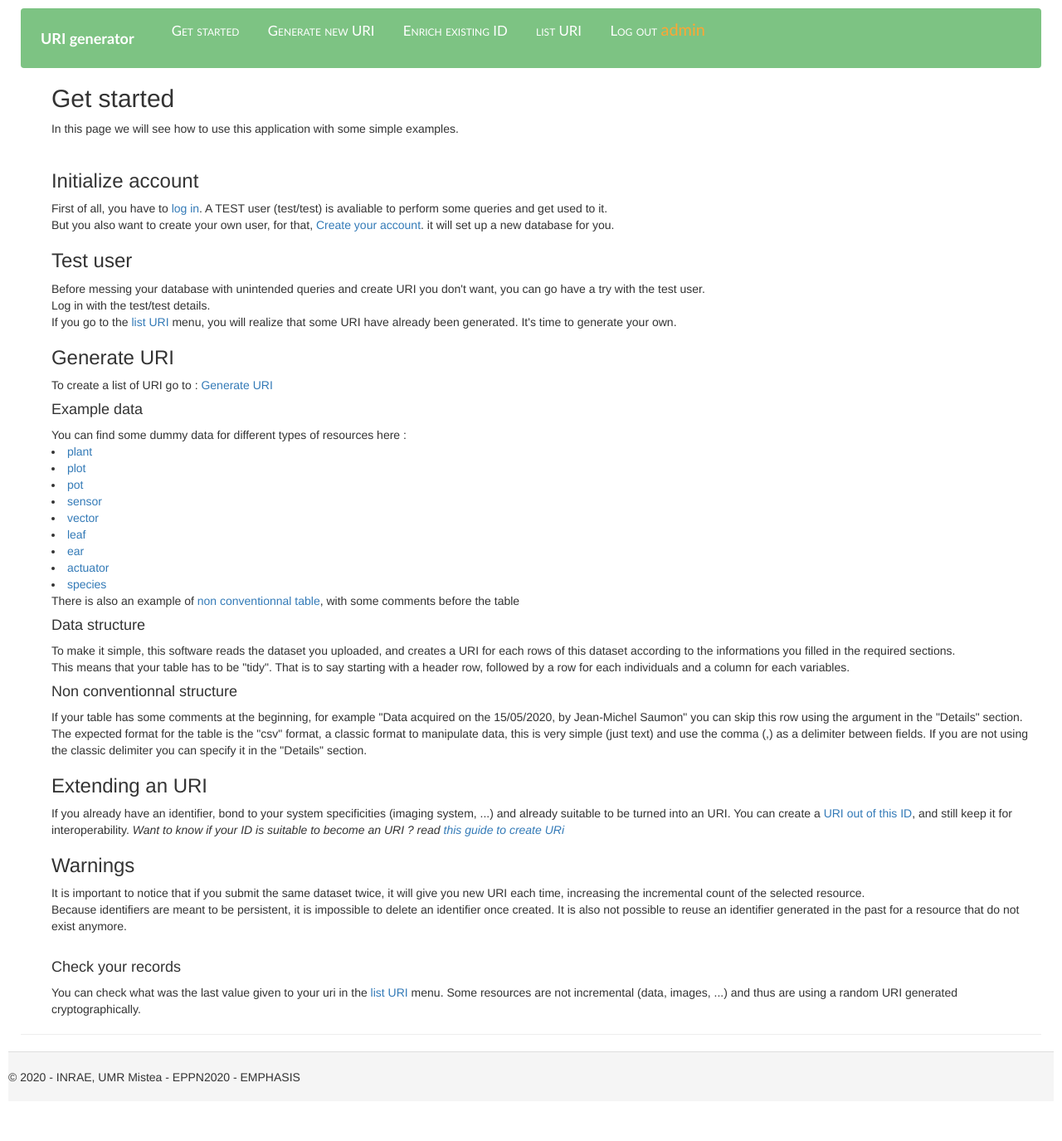
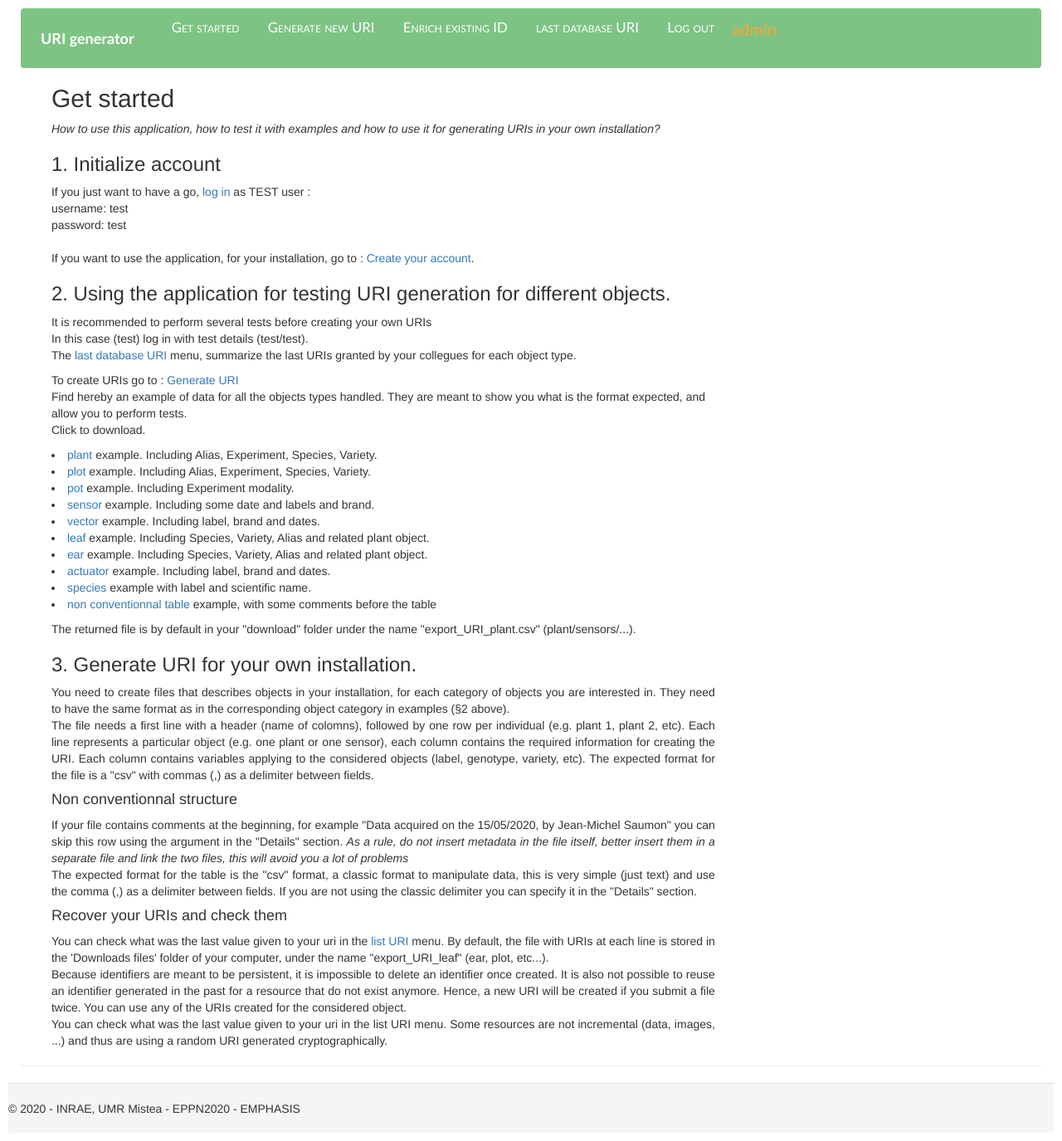
Before and after one commit to niio972/uri-generator, a Flask app: page /get_started in a window 1280 px wide. Shown: the whole page at 83% size. Before the commit the page ends 1305 px from the top, so only its background shows below. Run offline with Flask 2, Linux system fonts and the light colour scheme; a user stored in the database is signed in; some libraries are stand-ins or nearby versions.

Commit message:
phrasing

```diff
--- a/main.py
+++ b/main.py
@@ -1,4 +1,4 @@
-from flask import render_template, Flask, session, url_for, request, redirect, jsonify, send_file, flash
+from flask import render_template, Flask, session, url_for, request, redirect, jsonify, send_file, send_from_directory, flash, make_response
 from werkzeug.security import generate_password_hash, check_password_hash
 from datetime import datetime
 from flask_sqlalchemy import SQLAlchemy
@@ -8,11 +8,12 @@ import random
 import pandas as pd
 import os
 dir_path = os.path.dirname(os.path.realpath(__file__))
-
+ALLOWED_EXTENSIONS = {'txt', 'pdf', 'png', 'jpg', 'jpeg', 'gif', "csv"}
 app = Flask(__name__)
 app.secret_key = b'52d8851b5d6cbe74f7c8bb01974008140b0ae997e5b2efd987ed5b90'
 app.config['SQLALCHEMY_DATABASE_URI'] = 'sqlite:///custom_design.db'
 db = SQLAlchemy(app)
+
 
 ### Models
 class user_collected_URI(db.Model):
@@ -26,6 +27,7 @@ class User(db.Model):
     __tablename__ = "users"
     id = db.Column(db.Integer, primary_key=True)
     username = db.Column(db.String)
+    #to avoid storage of clear text password
     password_hash =db.Column(db.String)
     def set_password(self, password):
         self.password_hash = generate_password_hash(password)
@@ -34,8 +36,8 @@ class User(db.Model):
         return check_password_hash(self.password_hash, password)
 
 ### Menu
-@app.route('/home', methods=['GET', 'POST'])
-@app.route('/', methods=['GET', 'POST'])
+@app.route('/home')
+@app.route('/')
 def home():
     if 'logged_in' not in session:
         session['logged_in']=False
@@ -51,10 +53,10 @@ def login():
         user = User.query.filter_by(username=request.form['username']).first()
         if user is None or not user.check_password(request.form['password']):
             flash('Invalid username or password')
-            return redirect(url_for('login'))
+            return render_template("login.html", statut = session['logged_in'])
         session['username'] = request.form['username']
         session['logged_in'] = True
-        return redirect(url_for('home'))
+        return render_template('home.html', username = session['username'], statut = session['logged_in'])
     return render_template("login.html", statut = session['logged_in'])
 
 @app.route("/new_user", methods=['GET', 'POST'])
@@ -81,26 +83,26 @@ def create_user():
         db.session.add(init6)
         db.session.add(init7)
         db.session.commit()
-        return redirect(url_for('login'))
+        return render_template("login.html", statut = session['logged_in'])
     else:
         return render_template('new_user.html')
 
 @app.route("/logout")
 def logout():
     session['logged_in'] = False
-    return redirect(url_for('home'))
+    return render_template('home.html', username = session['username'], statut = session['logged_in'])
 
 @app.route("/get_started")
 def get_started():
     return render_template("get_started.html", username = session['username'],  statut = session['logged_in'])
-###
+
+### Fonctions
 @app.route("/import_dataset", methods = ['GET', 'POST'])
 def import_dataset():
     if request.method == 'POST':
-
         if not (session['logged_in']):
             flash('You need to be connected to use this functionnality')
-            return redirect(url_for('import_dataset'))
+            return render_template("import.html", username = session['username'], installation = session['installation'], statut = session['logged_in'])
 
         session['hostname'] = request.form['hostname']
         session['installation'] = request.form['installation']
@@ -118,7 +120,7 @@ def import_dataset():
           dataset = pd.read_csv(os.path.join(dir_path,'uploads','uploaded_file.csv'), sep=SepSetting, skiprows=skipSetting)
         except pd.errors.EmptyDataError:
           flash("Invalid file, did you submit a csv file ?")
-          return redirect(url_for('import_dataset'))
+          return render_template("import.html", username = session['username'], installation = session['installation'], statut = session['logged_in'])
         dataset = pd.read_csv(os.path.join(dir_path,'uploads','uploaded_file.csv'), sep=SepSetting, skiprows=skipSetting)
 
         if request.form.get('resource_type') in ['leaf', 'ear']:
@@ -126,7 +128,7 @@ def import_dataset():
                 dataset.eval(request.form['relplant'])
             except pd.core.computation.ops.UndefinedVariableError:
                 flash("Invalid column name, or invalid field separator, verify that comma (,) is used to delimit cells, or specify the separatr in the 'Detail' section")
-                return redirect(url_for("import_dataset"))
+                return render_template("import.html", username = session['username'], installation = session['installation'], statut = session['logged_in'])
             dataset_URI = add_URI_col(data=dataset, host = session['hostname'], installation=session['installation'], resource_type = request.form.get('resource_type') , project = request.form['project'], year = request.form['year'], datasup = request.form['relplant'])
 
         if request.form.get('resource_type') == "species":
@@ -134,7 +136,7 @@ def import_dataset():
                 dataset.eval(request.form['species'])
             except pd.core.computation.ops.UndefinedVariableError:
                 flash("Invalid column name, or invalid field separator, verify that comma (,) is used to delimit cells, or specify the separatr in the 'Detail' section")
-                return redirect(url_for("import_dataset"))
+                return render_template("import.html", username = session['username'], installation = session['installation'], statut = session['logged_in'])
             dataset_URI = add_URI_col(data=dataset, host = session['hostname'], installation=session['installation'], resource_type = request.form.get('resource_type') , datasup = request.form['species'])
 
         if request.form.get('resource_type') in ['plant', 'pot', 'plot']:
@@ -144,7 +146,11 @@ def import_dataset():
             dataset_URI = add_URI_col(data=dataset, host = session['hostname'], installation=session['installation'], resource_type = request.form.get('resource_type') , year = request.form['year'])
 
         dataset_URI.to_csv(os.path.join(dir_path,'uploads','export_URI'+request.form.get('resource_type') +'.csv'))
-        return send_file(os.path.join(dir_path,'uploads','export_URI'+request.form['resource_type']  +'.csv'))
+        return  send_from_directory(directory=dir_path, filename=os.path.join('uploads','export_URI'+request.form['resource_type']  +'.csv'), mimetype="text/csv", as_attachment=True)
+
+        # response = send_from_directory(directory=dir_path, filename=os.path.join('uploads','export_URI'+request.form['resource_type']  +'.csv'), mimetype="text/csv", as_attachment=True)
+        # response.headers['application'] = 'text/csv'
+        # return response
     else:
         if 'installation' in session:
             return render_template("import.html", username = session['username'], installation = session['installation'], statut = session['logged_in'])
@@ -156,7 +162,7 @@ def existing_id():
     if request.method == 'POST':
         if not (session['logged_in']):
             flash('You need to be connected to use this functionnality')
-            return redirect(url_for('existing_id'))
+            return render_template("existing.html", username = session['username'], installation = session['installation'], statut = session['logged_in'])
 
         session['hostname'] = request.form['hostname']
         session['installation'] = request.form['installation']
@@ -174,16 +180,16 @@ def existing_id():
           dataset = pd.read_csv(os.path.join(dir_path,'uploads','uploaded_file.csv'), sep=SepSetting, skiprows=skipSetting)
         except pd.errors.EmptyDataError:
           flash("Invalid file, did you submit a csv file ?")
-          return redirect(url_for('existing_id'))
+          return render_template("existing.html", username = session['username'], installation = session['installation'], statut = session['logged_in'])
         dataset = pd.read_csv(os.path.join(dir_path,'uploads','uploaded_file.csv'), sep=SepSetting, skiprows=skipSetting)
         try:
             dataset.eval(request.form['identifier'])
         except pd.core.computation.ops.UndefinedVariableError:
           flash("Invalid column name, or invalid field separator, verify that comma (,) is used to delimit cells, or specify the separatr in the 'Detail' section")
-          return redirect(url_for("existing_id"))
+          return render_template("existing.html", username = session['username'], installation = session['installation'], statut = session['logged_in'])
         dataset_URI = add_URI_col(data=dataset, host = session['hostname'], installation=session['installation'], resource_type = "existing" , datasup = request.form['identifier'])
         dataset_URI.to_csv(os.path.join(dir_path,'uploads','export_URI_existing_ID.csv'))
-        return send_file(os.path.join(dir_path,'uploads','export_URI_existing_ID.csv'))
+        return send_from_directory(directory=dir_path, filename=os.path.join('uploads','export_URI_existing_ID.csv'), mimetype="text/csv", as_attachment=True)
     else:
         if 'installation' in session:
             return render_template("existing.html", username = session['username'], installation = session['installation'], statut = session['logged_in'])
@@ -200,84 +206,13 @@ def your_database():
 @app.route('/data/<path:filename>')
 def download(filename):
     if "example" in filename:
-        return send_file(os.path.join(dir_path,'download',filename))
+        return send_from_directory(directory=dir_path, filename=os.path.join('download',filename), mimetype="text/csv", as_attachment=True)
 
-@app.route('/export_all_database')
+@app.route('/export_all_db')
 def export_all_db():
-    return(send_file('custom_design.db'))
+    return(send_from_directory(directory="", filename='custom_design.db', mimetype="application/octet-stream"))
 
 ### Functions
-def URIgenerator(host, installation, resource_type, year="", project="", data={}):
-    if host[-1] != "/":
-        host = host + "/" # Ensure host url ends with a slash
-    finalURI = host + installation + "/"
-
-    if resource_type == "document":
-        title = request.form['doctitle']
-        finalURI = finalURI + "document/" + title
-
-    if resource_type == "method":
-        title = request.form['methname']
-        finalURI = finalURI + "method/" + title
-
-    if resource_type == "variable":
-        Entity = session['Entity'] = request.form['Entity']
-        Quality = session['Quality'] = request.form['Quality']
-        Method = session['Method'] = request.form['Method']
-        Unit = session['Unit'] = request.form['Unit']
-        title_base = Entity+"_"+Quality
-        if Method != "empty":
-            title = title_base+"_"+Method+"_"+Unit
-        else :
-            title = title_base+"_"+Unit
-        finalURI = finalURI + "variable/" + title
-
-    if resource_type == "sensor":
-        year = request.form['year']
-        finalURI = finalURI + year + "/se" + year[2:] + str(random.randrange(0, 1001)).rjust(6, "0")
-
-    if resource_type == "vector":
-        year = request.form['year']
-        finalURI = finalURI + year + "/ve" + year[2:] + str(random.randrange(0, 1001)).rjust(6, "0")
-
-    if resource_type == "plant":
-        year = request.form['year']
-        project = request.form['relExp']
-        finalURI = finalURI + year + "/" + project + "/pl" + year[2:]+ str(random.randrange(0, 1001)).rjust(6, "0")
-
-    if resource_type == "pot":
-        year = request.form['year']
-        project = request.form['relExp']
-        finalURI = finalURI + year + "/" + project + "/pt" + year[2:]+ str(random.randrange(0, 1001)).rjust(6, "0")
-
-    if resource_type == "leaf":
-        year = request.form['year']
-        relPlant = request.form['relPlant']
-        project = request.form['relExp']
-        finalURI = finalURI + year + "/" + project + "/" + relPlant + "/lf" + year[2:]+ str(random.randrange(0, 1001)).rjust(6, "0")
-
-    if resource_type == "ear":
-        year = request.form['year']
-        relPlant = request.form['relPlant']
-        project = request.form['relExp']
-        finalURI = finalURI + year + "/" + project + "/" + relPlant + "/ea" + year[2:]+ str(random.randrange(0, 1001)).rjust(6, "0")
-
-    if resource_type == "data":
-        year = request.form['year']
-        Hash = hashlib.sha224(str(random.randrange(0,1001)).encode("utf-8")).hexdigest()
-        finalURI = finalURI + year + "/data/" + Hash
-
-    return finalURI
-
-def key_generator():
-    key_class = request.form.get('key_class')
-    if key_class=="incremental":
-        return "001"
-    if key_class=="random":
-        return str(random.randrange(0, 1001)).rjust(6, "0")
-    if key_class=="crypto":
-        return hashlib.sha224(str(random.randrange(0,1001)).encode("utf-8")).hexdigest()
-
 def URIgenerator_series(host, installation, resource_type, year="", lastvalue = "001", project="", datasup = {} ):
     if host[-1] != "/":
         host = host + "/" # Ensure host url ends with a slash
@@ -375,4 +310,4 @@ def add_URI_col(data, host = "", installation="", resource_type = "", project ="
     return data
 
 if __name__ == "__main__":
-    app.run(host='0.0.0.0', debug=True, threaded=True, port=3838)
+    app.run(host='0.0.0.0',debug=True, threaded=True, port=3838)
--- a/templates/generator.html
+++ b/templates/generator.html
@@ -15,22 +15,23 @@
         <div class="container-fluid">
           <div class="navbar dropdown" >
             <a href="home" class="navbar-brand">URI generator</a>
+
             {% if not statut %}
             <a href="get_started" class="navbar-item">Get started</a>
             <a href="login" class="navbar-item">Log in</a>
             {% endif %}
             {% if statut %}
-              <a href="get_started" class="navbar-item">Get started</a>
-              <a href="import_dataset" class="navbar-item">Generate new URI</a>
-              <a href="existing_ID" class="navbar-item">Enrich existing ID</a>
-              <a href="your_database" class="navbar-item">list URI</a>
+            <a href="get_started" class="navbar-item">Get started</a>
+            <a href="import_dataset" class="navbar-item">Generate new URI</a>
+            <a href="existing_ID" class="navbar-item">Enrich existing ID</a>
+            <a href="your_database" class="navbar-item">last database URI</a>
+            <a href="logout" class="navbar-item">Log out</a>
               <!-- <a href="login" class="navbar-item">Change User</a> -->
-              <a href="logout" class="navbar-item">Log out</a>
-              <a style="color: rgb(253, 166, 52); width: 30%; font-size: 20px;">
+            <a style="color: rgb(253, 166, 52); width: 30%; font-size: 20px; float:right"  ;>
                 {{username}}
               </a>
             {% endif %}
-          </div>
+            </div>
             <div class="body-content" id=URI_generator>
               {% block content %}
               {% endblock %}
@@ -42,13 +43,7 @@
         <footer>
           <p>© 2020 - INRAE, UMR Mistea - EPPN2020 - EMPHASIS</p>
       </footer>
-      <!-- <script src="./static/js/vue.js"></script>
-      <script src="./static/js/appVue.js"></script> -->
-
-      <script src="{{ url_for('static', filename='js/jquery.min.js')}}"></script>
-      <script src="{{ url_for('static', filename='js/select2.min.js')}}"></script>
-      <script src="{{ url_for('static', filename='js/tether.min.js')}}"></script>
-      <script src="{{ url_for('static', filename='js/vue.js')}}"></script>
-      <script src="{{ url_for('static', filename='js/appVue.js')}}"></script>
+      <script src="static/js/vue.js"></script>
+      <script src="static/js/appVue.js"></script>
     </body>
 </html>
--- a/templates/get_started.html
+++ b/templates/get_started.html
@@ -5,72 +5,72 @@ get started
 {% block content %}
 <div style="margin-left: 3%;">
     <h2>Get started</h2>
-    <p>
-        In this page we will see how to use this application with some simple examples. <br>
+    <p style="width:800px">
+        <i>How to use this application, how to test it with examples and how to use it for generating URIs in your own installation? </i>
+
         <br>
-        <h3>Initialize account</h3>
-        First of all, you have to <a href="login"> log in</a>. A TEST user (test/test) is avaliable to perform some queries and get used to it. <br>
-        But you also want to create your own user, for that,  <a href="new_user">Create your account</a>. it will set up a new database for you.
+        <h3>1. Initialize account</h3>
+        If you just want to have a go, <a href="login"> log in</a> as TEST user :<br>
+        username: test <br>
+        password: test
+        <br> <br>
+        If you want to use the application, for your installation, go to : <a href="new_user">Create your account</a>.
     </p>
-
-    <p>
-        <h3>Test user</h3>
-        Before messing your database with unintended queries and create URI you don't want, you can go have a try with the test user. <br>
-        Log in with the test/test details. <br>
-        If you go to the <a href="your_database">list URI</a> menu, you will realize that some URI have already been generated.
-        It's time to generate your own.
-    </p>
-    <p>
-        <h3>Generate URI</h3>
-        To create a list of URI go to : <a href="import_dataset">Generate URI</a> <br>
-        <h4>Example data</h4>
-        You can find some dummy data for different types of resources here :
-        <li> <a href="data/example_plant.csv" download="example_plant">plant</a> </li>
-        <li> <a href="data/example_plot.csv" download=example_plot>plot</a> </li>
-        <li> <a href="data/example_pot.csv" download=example_pot>pot</a> </li>
-        <li> <a href="data/example_sensor.csv" download=example_sensor>sensor</a> </li>
-        <li> <a href="data/example_vector.csv" download=example_vector>vector</a> </li>
-        <li> <a href="data/example_leaf.csv" download=example_leaf>leaf</a>  </li>
-        <li> <a href="data/example_ear.csv" download=example_ear>ear</a>    </li>
-        <li> <a href="data/example_actuator.csv" download=example_actuator>actuator </a> </li>
-        <li> <a href="data/example_species.csv" download=example_species>species</a>    </li>
-        There is also an example of <a href="data/example_notclean.csv">non conventionnal table</a>, with some comments before the table
-    </p>
-
-    <p>
-        <h4>Data structure</h4>
-        To make it simple, this software reads the dataset you uploaded, and creates a URI for each rows of this dataset according
-        to the informations you filled in the required sections. <br>
-        This means that your table has to be "tidy". That is to say starting with a header row, followed by a row for each individuals and
-        a column for each variables.
-    </p>
-    <p>
-        <h4>Non conventionnal structure</h4>
-        If your table has some comments at the beginning, for example "Data acquired on the 15/05/2020, by Jean-Michel Saumon" you
-        can skip this row using the argument in the "Details" section. <br>
-        The expected format for the table is the "csv" format, a classic format to manipulate data, this is very simple (just text) and
-        use the comma (,) as a delimiter between fields. If you are not using the classic delimiter you can specify it in the "Details" section.
+    <h3>2. Using the application for testing URI generation for different objects.</h3>
+    <p style="width:800px">
+        It is recommended to perform several tests before creating your own URIs<br>
+        In this case (test) log in with test details (test/test).<br>
+        The <a href="your_database">last database URI</a> menu, summarize the last URIs granted by your collegues for each object type.
 
     </p>
+    <p style="width:800px">
 
-    <h3>Extending an URI</h3>
-    <p>
-        If you already have an identifier, bond to your system specificities (imaging system, ...) and already suitable to be turned into an URI.
-        You can create a <a href="{{url_for('existing_id')}}">URI out of this ID</a>, and still keep it for interoperability.
-        <i>Want to know if your ID is suitable to become an URI ? read <a href="https://hal.archives-ouvertes.fr/hal-02390920/document"> this guide to create URi</a></i>
+        To create URIs go to : <a href="import_dataset">Generate URI</a> <br>
+        Find hereby an example of data for all the objects types handled. They are meant to show you what is the format expected, and allow you to perform tests. <br>
+        Click to download.
+        <li> <a href="data/example_plant.csv" download="example_plant">plant</a>  example. Including Alias, Experiment, Species, Variety. </li>
+        <li> <a href="data/example_plot.csv" download=example_plot>plot</a>  example. Including Alias, Experiment, Species, Variety. </li>
+        <li> <a href="data/example_pot.csv" download=example_pot>pot</a>  example. Including Experiment modality. </li>
+        <li> <a href="data/example_sensor.csv" download=example_sensor>sensor</a> example. Including some date and labels and brand. </li>
+        <li> <a href="data/example_vector.csv" download=example_vector>vector</a>  example. Including label, brand and dates. </li>
+        <li> <a href="data/example_leaf.csv" download=example_leaf>leaf</a>   example. Including Species, Variety, Alias and related plant object. </li>
+        <li> <a href="data/example_ear.csv" download=example_ear>ear</a>   example. Including Species, Variety, Alias and related plant object. </li>
+        <li> <a href="data/example_actuator.csv" download=example_actuator>actuator </a>  example. Including label, brand and dates. </li>
+        <li> <a href="data/example_species.csv" download=example_species>species</a>     example with label and scientific name. </li>
+        <li> <a href="data/example_notclean.csv">  non conventionnal table </a> example, with some comments before the table </li>
     </p>
+    The returned file is by default in your "download" folder under the name "export_URI_plant.csv" (plant/sensors/...).
 
-    <p>
-        <h3>Warnings</h3>
-        It is important to notice that if you submit the same dataset twice, it will give you new URI each time, increasing the incremental count
-        of the selected resource. <br>
+    <h3>3. Generate URI for your own installation.</h3>
+    <p align="justify" style="width:800px">
+        You need to create files that describes objects in your installation, for each category of objects you are interested in.
+        They need to have the same format as in the corresponding object category in examples (§2 above).  <br>
+        The file needs a first line with a header (name of colomns), followed by one row per individual (e.g. plant 1, plant 2, etc).
+        Each line represents a particular object (e.g. one plant or one sensor), each column contains the required information for creating the URI.
+        Each column contains variables applying to the considered objects (label, genotype, variety, etc).
+        The expected format for the file is a "csv" with commas (,) as a delimiter between fields.
+    </p>
+    <h4>Non conventionnal structure</h4>
+    <p align="justify" style="width:800px">
+
+        If your file contains comments at the beginning, for example "Data acquired on the 15/05/2020, by Jean-Michel Saumon" you
+        can skip this row using the argument in the "Details" section.
+        <i>As a rule,  do not insert metadata in the file itself, better insert them in a separate file and link the two files, this will avoid you a lot of problems</i> <br>
+        The expected format for the table is the "csv" format, a classic format to manipulate data, this is very simple (just text) and
+        use the comma (,) as a delimiter between fields.
+        If you are not using the classic delimiter you can specify it in the "Details" section.
+    </p>
+    <h4>Recover your URIs and check them</h4>
+    <p align="justify" style="width:800px">
+
+        You can check what was the last value given to your uri in the <a href="your_database">list URI</a> menu.
+        By default, the file with URIs at each line is stored in the 'Downloads files' folder of your computer, under the name "export_URI_leaf" (ear, plot, etc...).  <br>
         Because identifiers are meant to be persistent, it is impossible to delete an identifier once created.
         It is also not possible to reuse an identifier generated in the past for a resource that do not exist anymore.
-        <br> <br>
-        <h4>Check your records</h4>
-        You can check what was the last value given to your uri in the <a href="your_database">list URI</a> menu.
+        Hence, a new URI will be created if you submit a file twice. You can use any of the URIs created for the considered object. <br>
+        You can check what was the last value given to your uri in the list URI menu.
         Some resources are not incremental (data, images, ...) and thus are using a random URI generated cryptographically.
+</p>
 
-    </p>
 </div>
 {% endblock %}
--- a/templates/your_database.html
+++ b/templates/your_database.html
@@ -3,7 +3,8 @@
 your database
 {% endblock %}
 {% block content %}
-<h2>Summary of the different URI you created</h2>
+<h2>Summary of the last URIs created</h2>
+The data are stored in our server for this exercise.
 <p style=" color: coral; width: 15%;">
     User : {{username}}
   </p>
```
Also changed, not shown: templates/existing.html (+4 -5 lines), templates/home.html (+18 -17 lines), templates/import.html (+9 -7 lines).
